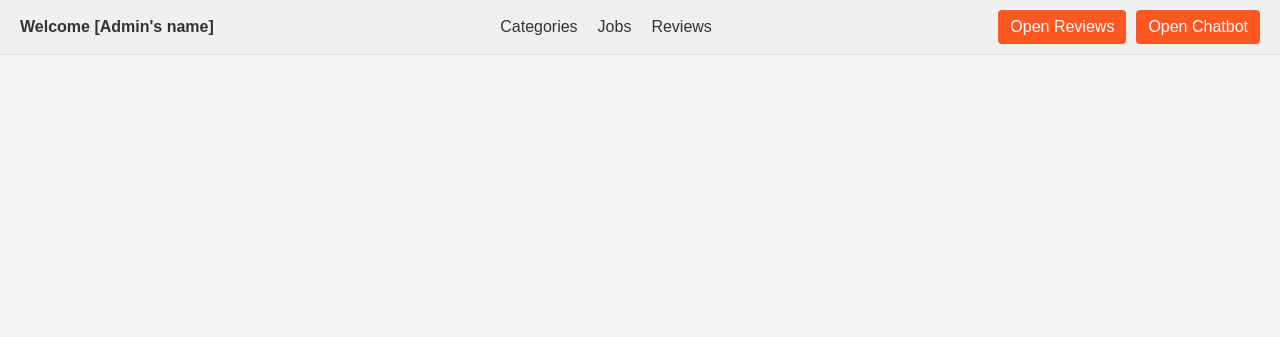
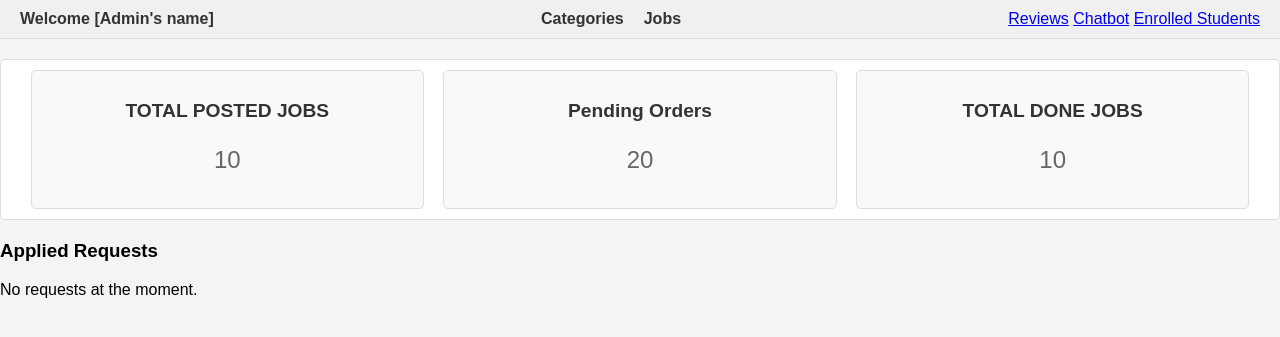
Before and after one commit to Mahmoud-Hussain/NOPOPOTH, a PHP site: page /admin.html in a window 1280 px wide. Shown: the top 337 px of the page. Run offline with PHP 8.4, Linux system fonts and the light colour scheme.

Commit message:
updated admin dashboard

```diff
--- a/admin.css
+++ b/admin.css
@@ -1,4 +1,4 @@
-
+/* General Body Styling */
 body {
   font-family: Arial, sans-serif;
   margin: 0;
@@ -6,6 +6,7 @@ body {
   background-color: #f4f4f4;
 }
 
+/* Navbar Styling */
 .navbar {
   display: flex;
   justify-content: space-between;
@@ -15,11 +16,13 @@ body {
   border-bottom: 1px solid #ddd;
 }
 
-  .navbar-left a {
+.navbar-left a,
+.navbar-center a {
   text-decoration: none;
   color: #333;
   font-size: 1em;
   font-weight: bold;
+  cursor: pointer;
 }
 
 .navbar-center {
@@ -28,33 +31,7 @@ body {
   align-items: center;
 }
 
-  .navbar-center a {
-    text-decoration: none;
-    color: #333;
-    font-size: 1em;
-    cursor: pointer;
-  }
-
-  .navbar-right {
-    display: flex;
-    gap: 10px;
-  }
-
-  .navbar-right button {
-    background-color: #ff5722;
-    color: #fff;
-    border: none;
-    padding: 8px 12px;
-    font-size: 1em;
-    cursor: pointer;
-    border-radius: 4px;
-  }
-
-  .navbar-right button:hover {
-    background-color: #e64a19;
-  }
-
-
+/* Dropdown Styling */
 .dropdown {
   position: relative;
 }
@@ -63,7 +40,7 @@ body {
   display: none;
   position: absolute;
   top: 100%;
-    left: 0;
+  right: 0;
   background-color: #ffffff;
   border: 1px solid #ddd;
   box-shadow: 0 4px 6px rgba(0, 0, 0, 0.1);
@@ -76,13 +53,125 @@ body {
   padding: 10px;
   margin: 0;
   cursor: pointer;
+  text-align: left;
 }
 
 .dropdown-menu p:hover {
   background-color: #f4f4f4;
 }
 
-
 .dropdown:hover .dropdown-menu {
   display: block;
 }
+
+/* Stats Section */
+.stats {
+  display: flex;
+  justify-content: space-around;
+  margin: 20px 0;
+  padding: 10px 20px;
+  background-color: #ffffff;
+  border: 1px solid #ddd;
+  border-radius: 5px;
+}
+
+.stat-box {
+  text-align: center;
+  padding: 10px;
+  border: 1px solid #ddd;
+  border-radius: 5px;
+  width: 30%;
+  background-color: #f9f9f9;
+}
+
+.stat-box h3 {
+  font-size: 1.2em;
+  margin-bottom: 10px;
+  color: #333;
+}
+
+.stat-box p {
+  font-size: 1.5em;
+  color: #666;
+}
+/* Modal styles */
+.modal {
+  display: none;
+  position: fixed;
+  z-index: 1;
+  left: 0;
+  top: 0;
+  width: 100%;
+  height: 100%;
+  overflow: auto;
+  background-color: rgb(0,0,0);
+  background-color: rgba(0,0,0,0.4);
+}
+
+.modal-content {
+  background-color: #fefefe;
+  margin: 15% auto;
+  padding: 20px;
+  border: 1px solid #888;
+  width: 80%;
+}
+
+.close {
+  color: #aaa;
+  float: right;
+  font-size: 28px;
+  font-weight: bold;
+}
+
+.close:hover,
+.close:focus {
+  color: black;
+  text-decoration: none;
+  cursor: pointer;
+}
+
+/* Chatbot Box styles */
+.chatbot-box {
+  display: none;
+  position: fixed;
+  bottom: 0;
+  right: 20px;
+  width: 300px;
+  border: 1px solid #888;
+  background-color: #fefefe;
+  z-index: 2;
+}
+
+.chatbot-header {
+  background-color: #333;
+  color: #fff;
+  padding: 10px;
+  display: flex;
+  justify-content: space-between;
+  align-items: center;
+}
+
+.chatbot-input {
+  display: flex;
+  padding: 10px;
+  border-top: 1px solid #888;
+}
+
+.chatbot-input input {
+  flex: 1;
+  padding: 5px;
+  border: 1px solid #888;
+}
+
+.chatbot-input button {
+  padding: 5px 10px;
+  border: none;
+  background-color: #333;
+  color: #fff;
+  cursor: pointer;
+}
+
+.chatbot-input button:hover {
+  background-color: #555;
+}
+/* Other unchanged styles */
--- a/admin.html
+++ b/admin.html
@@ -8,7 +8,7 @@
 </head>
 <body>
 
-
+  <!-- Top Navbar -->
   <div class="navbar">
     <div class="navbar-left">
       <a href="#">Welcome [Admin's name]</a>
@@ -24,16 +24,82 @@
           <p>Digital Marketing</p>
         </div>
       </div>
-      <a href="#">Jobs</a>
-      <a href="#">Reviews</a>
+      <div class="dropdown">
+        <a href="#" class="dropdown-btn">Jobs</a>
+        <div class="dropdown-menu">
+          <p>Full-Time</p>
+          <p>Part-Time</p>
+          <p>Freelance</p>
+          <p>Internship</p>
+        </div>
+      </div>
     </div>
     <div class="navbar-right">
-      <button class="review-btn">Open Reviews</button>
-      <button class="chatbot-btn">Open Chatbot</button>
+      <a href="#" class="review-btn">Reviews</a>
+      <a href="#" class="chatbot-btn">Chatbot</a>
+      <a href="#" class="students-btn">Enrolled Students</a>
+    </div>
+  </div>
+
+  <!-- Stats Section -->
+  <div class="stats">
+    <div class="stat-box">
+      <h3>TOTAL POSTED JOBS</h3>
+      <p>10</p>
+    </div>
+    <div class="stat-box">
+      <h3>Pending Orders</h3>
+      <p>20</p>
+    </div>
+    <div class="stat-box">
+      <h3>TOTAL DONE JOBS</h3>
+      <p>10</p>
+    </div>
+  </div>
+
+  <!-- Applied Requests Section -->
+  <div class="dashboard">
+    <div class="applied-requests">
+      <h3>Applied Requests</h3>
+      <p>No requests at the moment.</p>
+    </div>
+  </div>
+
+  <!-- Review Modal -->
+  <div id="reviewModal" class="modal">
+    <div class="modal-content">
+      <span class="close" id="closeReview">&times;</span>
+      <h2>Reviews Section</h2>
+      <p>Here you can view and add reviews.</p>
+    </div>
+  </div>
+
+  <!-- Chatbot Box -->
+  <div id="chatbotBox" class="modal">
+    <div class="modal-content">
+      <span class="close" id="closeChatbot">&times;</span>
+      <h2>Chat with AI</h2>
+      <div id="chatbotContainer">
+        <!-- Chatbot interface goes here -->
+      </div>
+      <div class="chatbot-input">
+        <input type="text" id="chatInput" placeholder="Type a message...">
+        <button id="sendChat">Send</button>
+      </div>
+    </div>
+  </div>
+
+  <!-- Enrolled Students Box -->
+  <div id="studentBox" class="modal">
+    <div class="modal-content">
+      <span class="close" id="closeStudent">&times;</span>
+      <h2>Enrolled Students</h2>
+      <div id="studentContainer">
+        <p>No students enrolled yet.</p>
+      </div>
     </div>
   </div>
 
   <script src="admin.js"></script>
-
 </body>
 </html>
--- a/admin.js
+++ b/admin.js
@@ -1,9 +1,69 @@
+// Review Modal Logic
+const reviewBtn = document.querySelector('.review-btn');
+const reviewModal = document.getElementById('reviewModal');
+const closeReview = document.getElementById('closeReview');
 
-const reviewBtn = document.querySelector('.review-btn');
 reviewBtn.addEventListener('click', () => {
-  alert('Opening Reviews Section...');
+  reviewModal.style.display = 'block';
 });
+
+closeReview.addEventListener('click', () => {
+  reviewModal.style.display = 'none';
+});
+
+window.addEventListener('click', (event) => {
+  if (event.target == reviewModal) {
+    reviewModal.style.display = 'none';
+  }
+});
+
+// Chatbot Box Logic
 const chatbotBtn = document.querySelector('.chatbot-btn');
+const chatbotBox = document.getElementById('chatbotBox');
+const closeChatbot = document.getElementById('closeChatbot');
+
 chatbotBtn.addEventListener('click', () => {
-  alert('Opening Chatbot...');
+  chatbotBox.style.display = 'block';
 });
+
+closeChatbot.addEventListener('click', () => {
+  chatbotBox.style.display = 'none';
+});
+
+window.addEventListener('click', (event) => {
+  if (event.target == chatbotBox) {
+    chatbotBox.style.display = 'none';
+  }
+});
+
+document.getElementById('sendChat').addEventListener('click', () => {
+  const chatInput = document.getElementById('chatInput');
+  const message = chatInput.value;
+  if (message.trim()) {
+    // Add message to chatbot container
+    const messageElement = document.createElement('p');
+    messageElement.textContent = `You: ${message}`;
+    document.getElementById('chatbotContainer').appendChild(messageElement);
+    chatInput.value = '';
+    // Here you can add logic to send the message to the AI and display the response
+  }
+});
+
+// Enrolled Students Box Logic
+const studentsBtn = document.querySelector('.students-btn');
+const studentBox = document.getElementById('studentBox');
+const closeStudent = document.getElementById('closeStudent');
+
+studentsBtn.addEventListener('click', () => {
+  studentBox.style.display = 'block';
+});
+
+closeStudent.addEventListener('click', () => {
+  studentBox.style.display = 'none';
+});
+
+window.addEventListener('click', (event) => {
+  if (event.target == studentBox) {
+    studentBox.style.display = 'none';
+  }
+});
```
Lines whose indentation alone changed are shown as unchanged.
